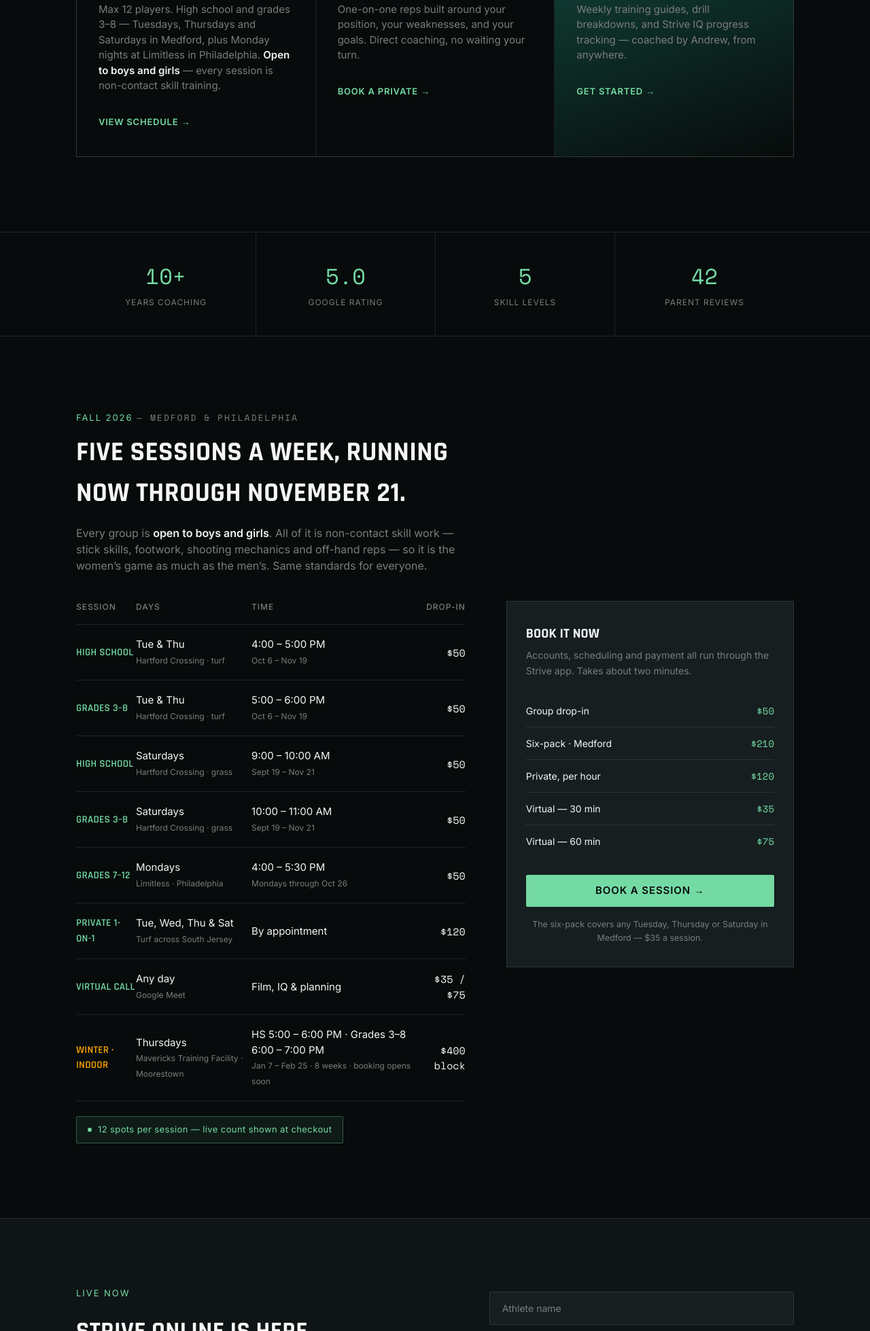
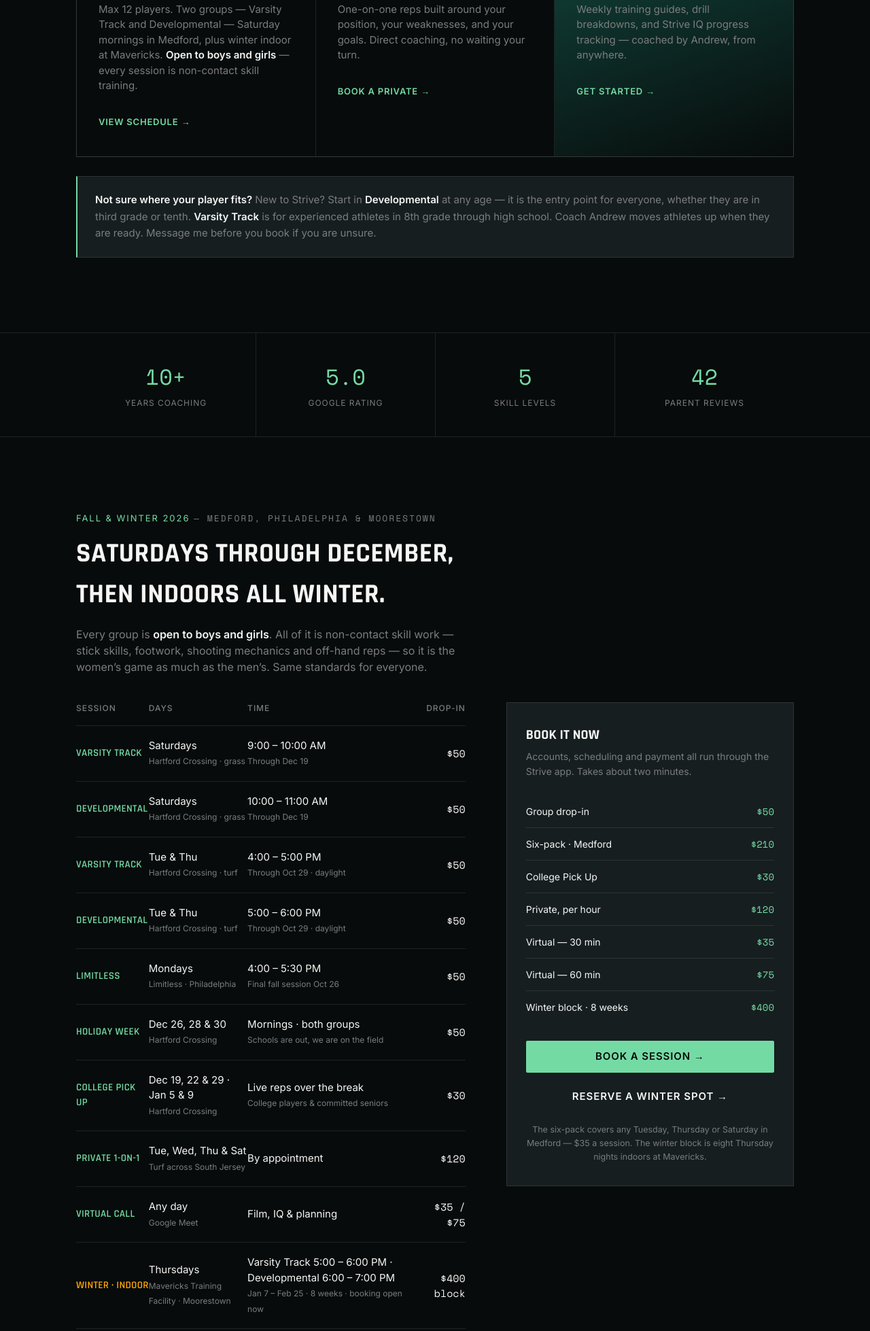
Before and after one commit to seanshelko3-svg/strive-lacrosse-academy, a website: page index.html in a window 1280 px wide. Shown: the part 2868-4826 px from the top of the page at 68% size. Drawn offline with nearby package versions, Linux system fonts and the light colour scheme.

Commit message:
Add files via upload

```diff
--- a/index.html
+++ b/index.html
@@ -105,6 +105,12 @@
   .card a.link:hover { color: var(--paper); }
   .card.featured { background: linear-gradient(160deg, var(--forest), var(--ink)); }
 
+  /* placement note */
+  .placement { margin-top: 28px; padding: 22px 26px; background: var(--surface-raised);
+    border: 1px solid var(--line); border-left: 2px solid var(--teal-bright); font-size: 15px;
+    color: var(--gray); line-height: 1.65; }
+  .placement b { color: var(--paper); font-weight: 600; }
+
   /* stats strip */
   .stats { border-top: 1px solid var(--line); border-bottom: 1px solid var(--line); }
   .stats .wrap { display: grid; grid-template-columns: repeat(4, 1fr); }
@@ -137,6 +143,7 @@
   .bk-price:last-of-type { border-bottom: none; }
   .bk-price .amt { font-family: 'Space Mono', monospace; color: var(--teal-bright); }
   .bk-cta { display: flex; justify-content: center; width: 100%; margin-top: 26px; border: none; cursor: pointer; font-size: 15px; }
+  .bk-cta.secondary { margin-top: 12px; }
   .bk-fine { font-size: 12.5px; color: var(--gray); line-height: 1.6; margin-top: 16px; text-align: center; }
 
   /* waitlist */
@@ -151,6 +158,9 @@
   }
   .waitlist-form input::placeholder { color: var(--gray); }
   .waitlist-form input:focus { outline: none; border-color: var(--teal-bright); }
+  /* decoy field — hidden from people, filled in by bots */
+  .hp-field { position: absolute !important; left: -9999px !important; top: auto !important;
+    width: 1px !important; height: 1px !important; overflow: hidden !important; }
 
   /* footer */
   footer { padding: 60px 0 40px; border-top: 1px solid var(--line); }
@@ -401,7 +411,7 @@
       <div class="card">
         <div class="num mono">01</div>
         <h3>Group training</h3>
-        <p>Max 12 players. High school and grades 3&ndash;8 &mdash; Tuesdays, Thursdays and Saturdays in Medford, plus Monday nights at Limitless in Philadelphia. <strong style="color:var(--paper);">Open to boys and girls</strong> &mdash; every session is non-contact skill training.</p>
+        <p>Max 12 players. Two groups &mdash; Varsity Track and Developmental &mdash; Saturday mornings in Medford, plus winter indoor at Mavericks. <strong style="color:var(--paper);">Open to boys and girls</strong> &mdash; every session is non-contact skill training.</p>
         <a href="#schedule" class="link">View schedule →</a>
       </div>
       <div class="card">
@@ -416,6 +426,13 @@
         <p>Weekly training guides, drill breakdowns, and Strive IQ progress tracking — coached by Andrew, from anywhere.</p>
         <a href="#waitlist" class="link">Get started →</a>
       </div>
+    </div>
+
+    <div class="placement">
+      <b>Not sure where your player fits?</b> New to Strive? Start in <b>Developmental</b> at any age &mdash;
+      it is the entry point for everyone, whether they are in third grade or tenth.
+      <b>Varsity Track</b> is for experienced athletes in 8th grade through high school.
+      Coach Andrew moves athletes up when they are ready. Message me before you book if you are unsure.
     </div>
   </div>
 </section>
@@ -432,8 +449,8 @@
 <section class="schedule" id="schedule">
   <div class="wrap">
     <div class="section-head" style="margin-bottom:40px;">
-      <div class="eyebrow">Fall 2026 <span class="mono">— Medford &amp; Philadelphia</span></div>
-      <h2>Five sessions a week, running now through November 21.</h2>
+      <div class="eyebrow">Fall &amp; Winter 2026 <span class="mono">— Medford, Philadelphia &amp; Moorestown</span></div>
+      <h2>Saturdays through December, then indoors all winter.</h2>
       <p style="color:var(--gray); font-size:16px; max-width:560px; margin-top:16px;">Every group is <strong style="color:var(--paper);">open to boys and girls</strong>. All of it is non-contact skill work &mdash; stick skills, footwork, shooting mechanics and off-hand reps &mdash; so it is the women&rsquo;s game as much as the men&rsquo;s. Same standards for everyone.</p>
     </div>
 
@@ -445,34 +462,46 @@
           </thead>
           <tbody>
             <tr>
-              <td class="level">High school</td>
-              <td>Tue &amp; Thu<br><span class="loc">Hartford Crossing · turf</span></td>
-              <td>4:00 – 5:00 PM<br><span class="loc">Oct 6 – Nov 19</span></td>
+              <td class="level">Varsity Track</td>
+              <td>Saturdays<br><span class="loc">Hartford Crossing · grass</span></td>
+              <td>9:00 – 10:00 AM<br><span class="loc">Through Dec 19</span></td>
               <td class="price">$50</td>
             </tr>
             <tr>
-              <td class="level">Grades 3–8</td>
-              <td>Tue &amp; Thu<br><span class="loc">Hartford Crossing · turf</span></td>
-              <td>5:00 – 6:00 PM<br><span class="loc">Oct 6 – Nov 19</span></td>
+              <td class="level">Developmental</td>
+              <td>Saturdays<br><span class="loc">Hartford Crossing · grass</span></td>
+              <td>10:00 – 11:00 AM<br><span class="loc">Through Dec 19</span></td>
               <td class="price">$50</td>
             </tr>
             <tr>
-              <td class="level">High school</td>
-              <td>Saturdays<br><span class="loc">Hartford Crossing · grass</span></td>
-              <td>9:00 – 10:00 AM<br><span class="loc">Sept 19 – Nov 21</span></td>
+              <td class="level">Varsity Track</td>
+              <td>Tue &amp; Thu<br><span class="loc">Hartford Crossing · turf</span></td>
+              <td>4:00 – 5:00 PM<br><span class="loc">Through Oct 29 · daylight</span></td>
               <td class="price">$50</td>
             </tr>
             <tr>
-              <td class="level">Grades 3–8</td>
-              <td>Saturdays<br><span class="loc">Hartford Crossing · grass</span></td>
-              <td>10:00 – 11:00 AM<br><span class="loc">Sept 19 – Nov 21</span></td>
+              <td class="level">Developmental</td>
+              <td>Tue &amp; Thu<br><span class="loc">Hartford Crossing · turf</span></td>
+              <td>5:00 – 6:00 PM<br><span class="loc">Through Oct 29 · daylight</span></td>
               <td class="price">$50</td>
             </tr>
             <tr>
-              <td class="level">Grades 7–12</td>
+              <td class="level">Limitless</td>
               <td>Mondays<br><span class="loc">Limitless · Philadelphia</span></td>
-              <td>4:00 – 5:30 PM<br><span class="loc">Mondays through Oct 26</span></td>
+              <td>4:00 – 5:30 PM<br><span class="loc">Final fall session Oct 26</span></td>
               <td class="price">$50</td>
+            </tr>
+            <tr>
+              <td class="level">Holiday week</td>
+              <td>Dec 26, 28 &amp; 30<br><span class="loc">Hartford Crossing</span></td>
+              <td>Mornings · both groups<br><span class="loc">Schools are out, we are on the field</span></td>
+              <td class="price">$50</td>
+            </tr>
+            <tr>
+              <td class="level">College Pick Up</td>
+              <td>Dec 19, 22 &amp; 29 · Jan 5 &amp; 9<br><span class="loc">Hartford Crossing</span></td>
+              <td>Live reps over the break<br><span class="loc">College players &amp; committed seniors</span></td>
+              <td class="price">$30</td>
             </tr>
             <tr>
               <td class="level">Private 1-on-1</td>
@@ -489,7 +518,7 @@
             <tr>
               <td class="level" style="color:var(--amber);">Winter · indoor</td>
               <td>Thursdays<br><span class="loc">Mavericks Training Facility · Moorestown</span></td>
-              <td>HS 5:00 – 6:00 PM · Grades 3&ndash;8 6:00 – 7:00 PM<br><span class="loc">Jan 7 &ndash; Feb 25 · 8 weeks · booking opens soon</span></td>
+              <td>Varsity Track 5:00 – 6:00 PM · Developmental 6:00 – 7:00 PM<br><span class="loc">Jan 7 &ndash; Feb 25 · 8 weeks · booking open now</span></td>
               <td class="price">$400 block</td>
             </tr>
           </tbody>
@@ -503,12 +532,15 @@
 
         <div class="bk-price"><span>Group drop-in</span><span class="amt">$50</span></div>
         <div class="bk-price"><span>Six-pack · Medford</span><span class="amt">$210</span></div>
+        <div class="bk-price"><span>College Pick Up</span><span class="amt">$30</span></div>
         <div class="bk-price"><span>Private, per hour</span><span class="amt">$120</span></div>
         <div class="bk-price"><span>Virtual — 30 min</span><span class="amt">$35</span></div>
         <div class="bk-price"><span>Virtual — 60 min</span><span class="amt">$75</span></div>
+        <div class="bk-price"><span>Winter block · 8 weeks</span><span class="amt">$400</span></div>
 
         <a href="https://strivelaxapp.com" class="btn btn-primary bk-cta">Book a session →</a>
-        <p class="bk-fine">The six-pack covers any Tuesday, Thursday or Saturday in Medford &mdash; $35 a session.</p>
+        <a href="https://buy.stripe.com/9B600j8wr9dRc5d1tidQQ01" class="btn btn-ghost bk-cta secondary">Reserve a winter spot →</a>
+        <p class="bk-fine">The six-pack covers any Tuesday, Thursday or Saturday in Medford &mdash; $35 a session. The winter block is eight Thursday nights indoors at Mavericks.</p>
       </aside>
     </div>
   </div>
@@ -524,6 +556,10 @@
     <form class="waitlist-form" id="waitlistForm">
       <input type="text" placeholder="Athlete name" required>
       <input type="email" placeholder="Email address" required>
+      <div class="hp-field" aria-hidden="true">
+        <label for="wl_company">Company</label>
+        <input type="text" id="wl_company" name="company" tabindex="-1" autocomplete="off">
+      </div>
       <button type="submit" class="btn btn-primary" style="justify-content:center; border:none; cursor:pointer;">Get started</button>
     </form>
   </div>
@@ -538,7 +574,7 @@
     </div>
     <div>
       <button type="button" class="btn btn-primary" data-fs-open style="width:100%; justify-content:center; border:none; cursor:pointer; font-size:15px;">Claim the session &rarr;</button>
-      <p style="font-size:13px; color:var(--gray); margin:14px 0 0; text-align:center;">New athletes only. Any session with an open spot, through November 21.</p>
+      <p style="font-size:13px; color:var(--gray); margin:14px 0 0; text-align:center;">New athletes only. Any session with an open spot.</p>
     </div>
   </div>
 </section>
@@ -569,8 +605,12 @@
       <input type="text" name="gradYear" placeholder="Graduation year" required>
       <input type="email" name="email" placeholder="Email address" required>
       <input type="tel" name="phone" placeholder="Parent cell" required>
+      <div class="hp-field" aria-hidden="true">
+        <label for="as_company">Company</label>
+        <input type="text" id="as_company" name="company" tabindex="-1" autocomplete="off">
+      </div>
       <button type="submit" class="btn btn-primary" style="justify-content:center; border:none; cursor:pointer;">Claim the session</button>
-      <p style="font-size:13px; color:var(--gray); margin:0;">New athletes only. Any session with an open spot, through November 21.</p>
+      <p style="font-size:13px; color:var(--gray); margin:0;">New athletes only. Any session with an open spot.</p>
       <p id="athleteSignupMessage" style="font-size:13px; color:var(--teal-bright); margin:0;"></p>
     </form>
   </div>
@@ -590,13 +630,23 @@
   }, { threshold: 0.3 });
   obs.observe(meterSection);
 
+  // Page load time — used to reject submissions that arrive impossibly fast.
+  const pageLoadedAt = Date.now();
+
   document.getElementById('waitlistForm').addEventListener('submit', async function(e) {
     e.preventDefault();
     const form = this;
     const button = form.querySelector('button[type="submit"]');
     const name = form.querySelector('input[type="text"]').value;
     const email = form.querySelector('input[type="email"]').value;
+    const decoy = form.querySelector('input[name="company"]').value;
     const originalButtonText = button.textContent;
+
+    // Silently drop bot submissions: decoy filled, or submitted in under three seconds.
+    if (decoy || Date.now() - pageLoadedAt < 3000) {
+      form.innerHTML = '<p style="color:#74DAA4; font-family:Rajdhani; font-weight:600; text-transform:uppercase; letter-spacing:0.03em; font-size:16px;">You\'re in — check your email for the link.</p>';
+      return;
+    }
 
     button.textContent = 'Submitting...';
     button.disabled = true;
@@ -641,6 +691,15 @@
     e.preventDefault();
     const form = e.target;
     const messageEl = document.getElementById('athleteSignupMessage');
+    const decoy = form.querySelector('input[name="company"]').value;
+
+    // Silently drop bot submissions: decoy filled, or submitted in under three seconds.
+    if (decoy || Date.now() - pageLoadedAt < 3000) {
+      messageEl.textContent = "Got it — Coach Andrew will text you to lock in a session.";
+      form.reset();
+      return;
+    }
+
     const payload = {
       name: form.querySelector('input[name="athleteName"]').value,
       gradYear: form.querySelector('input[name="gradYear"]').value,
```
